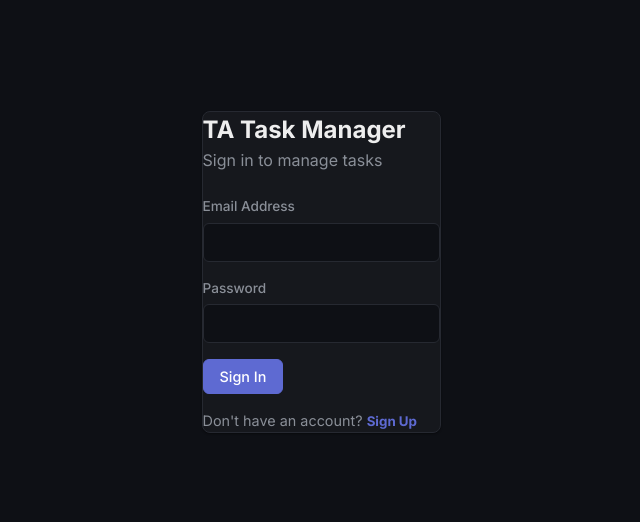
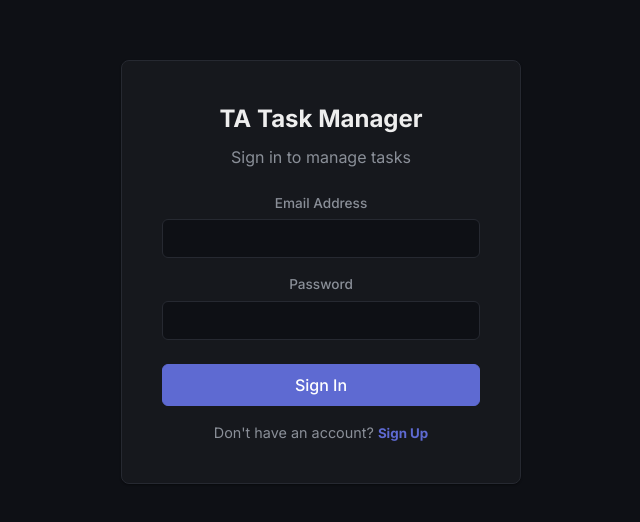
Before and after one commit to anhtubkcntt/ta-frontend, a React (Vite) app: page / in a window 1280 px wide. Shown: the part 128-650 px from the top of the page, without its empty margins (319-959 px from the left). Built offline with nearby package versions, Linux system fonts and the light colour scheme; no server answers.

Commit message:
Hotfix: Fix Login screen layout

```diff
--- a/src/index.css
+++ b/src/index.css
@@ -275,3 +275,22 @@ tbody tr:hover {
   width: 100vw;
   background-color: var(--bg-color);
 }
+
+.auth-card {
+  width: 100%;
+  max-width: 400px;
+  padding: 40px;
+  text-align: center;
+}
+
+.auth-card h2 {
+  margin-bottom: 8px;
+  color: var(--text-main);
+}
+
+.btn-block {
+  width: 100%;
+  padding: 10px;
+  font-size: 1rem;
+  margin-top: 8px;
+}
```
